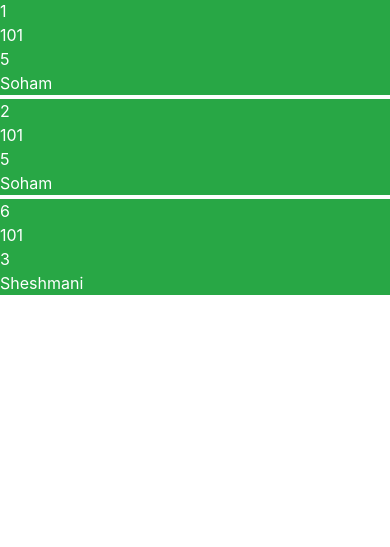
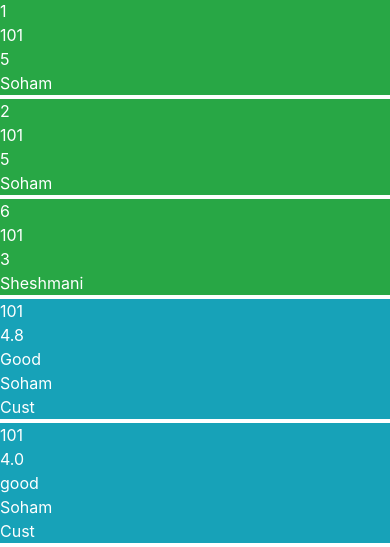
Before and after one commit to ch1nma4/Django_Chinmay, a Django app: page /food/detail/1/ in a window 390 px wide. Shown: the part 778-1325 px from the top of the page. Before the commit the page ends 1073 px from the top, so only its background shows below. Run offline with Django 4.2, Linux system fonts and the light colour scheme; a user stored in the database is signed in; data comes from the database, SQL or seed files in the repository; both versions use the stored data as it was after the commit.

Commit message:
commit:85

```diff
--- a/mysite/food/templates/food/detail.html
+++ b/mysite/food/templates/food/detail.html
@@ -250,6 +250,105 @@
 
     {% endif %}
 
+    <!-- add Feedback and ratings button  -->
+
+    {% if user.profile.user_type == 'Cust' %}
+
+            <a href="{% url 'users:CusRatFeed' item.id item.prod_code %}" class="btn btn-dark offset-md-5 mb-2">
+
+                Add Ratings and Feedback
+
+            </a>
+
+    {% endif %}
+
+    <!-- blue -->
+
+    {% if user.profile.user_type == 'Rest' or  user.profile.user_type == 'Cust' or user.profile.user_type == 'Admin' %}
+
+        {% for obj in crf %}
+
+            <div class="row mb-1">
+
+                <div class="col-md-8 offset-md-2 bg-info text-white">
+
+                    <div class="row">
+
+                        <div
+                            class="col-md-1 text-left">
+
+                            {{ obj.prod_code }}
+                        </div>
+
+                        <div
+                            class="col-md-1 text-left">
+
+                            {{ obj.ratings }}
+                        </div>
+
+                        <div
+                            class="col-md-2 text-left">
+
+                            {{ obj.feedback }}
+                        </div>
+
+                        <div
+                            class="col-md-2 text-left">
+
+                            {{ obj.username }}
+                        </div>
+
+                        <div
+                            class="col-md-2 text-left">
+
+                            {{ obj.user_type }}
+                        </div>
+
+                        <div
+                            class="col-md-2 text-left">
+
+                            {% if obj.username == user.username %}
+
+                                <a  href="#"
+                                    class="btn btn-warning btn-sm">
+
+                                    Edit
+
+                                </a>
+
+                            {% endif %}
+                        </div>
+
+                        <div
+                            class="col-md-2 text-left">
+
+                            {% if obj.username == user.username %}
+
+                                <a  href="#"
+                                    class="btn btn-primary btn-sm">
+
+                                    Delete
+
+                                </a>
+
+                            {% endif %}
+                        </div>
+
+                    </div>
+
+                </div>
+
+                <div class="col-md-2">
+
+                </div>
+
+            </div>
+
+        {% endfor %}
+
+    {% endif %}
+
+
 {% endif %}
 
 
--- a/mysite/food/views.py
+++ b/mysite/food/views.py
@@ -7,7 +7,7 @@ from django.views.generic.detail import DetailView
 from django.views.generic.edit import CreateView
 from django.urls import reverse_lazy
 from food.models import History
-from users.models import CusOrders
+from users.models import CusOrders , CusRatingFeedback
 
 # Create your views here.
 
@@ -64,12 +64,18 @@ def detail(request, item_id):
             user = request.user.username
         )
 
+    crf = CusRatingFeedback.objects.filter(
+        prod_code = item.prod_code
+    )
+
     context = {
 
         'item' : item,
         'hist' : hist,
-        'oco' : Obj_CusOrd
+        'oco' : Obj_CusOrd,
+        'crf' : crf
     }
+
     return render(request, 'food/detail.html', context)
 
 # Class base detail view
--- a/mysite/users/templates/users/orders_upd.html
+++ b/mysite/users/templates/users/orders_upd.html
@@ -17,8 +17,9 @@
         <div class="col-md-4 offset-md-4">
             <div class="card">
                 <div class="card-header text-white bg-info">
-                    <div class="card-title offset-md-4">
-                        Update Orders
+                    <div class="card-title offset-md-2">
+                        Update Orders No.
+                        {{ coo.order_id }} of  {{ request.user.username }}
                     </div>
                 </div>
                 <div class="card-body">
--- a/mysite/users/urls.py
+++ b/mysite/users/urls.py
@@ -11,7 +11,9 @@ urlpatterns = [
 
     # Updating Customer Orders
 
-    path('upd_orders/<int:id>/<int:upd_order_id>/' , views.update_orders , name = 'upd_orders')
+    path('upd_orders/<int:id>/<int:upd_order_id>/' , views.update_orders , name = 'upd_orders'),
 
+    # Customer Ratings and Feedback view
 
+    path('crf/<int:it_id>/<int:pc>/', views.CusRatFeed , name = 'CusRatFeed'),
 ]
```
Also changed, not shown: mysite/users/forms.py (+7 -1 lines), mysite/users/templates/users/item-form.html (added, +22 -0 lines), mysite/users/views.py (+19 -2 lines), mysite/db.sqlite3.
